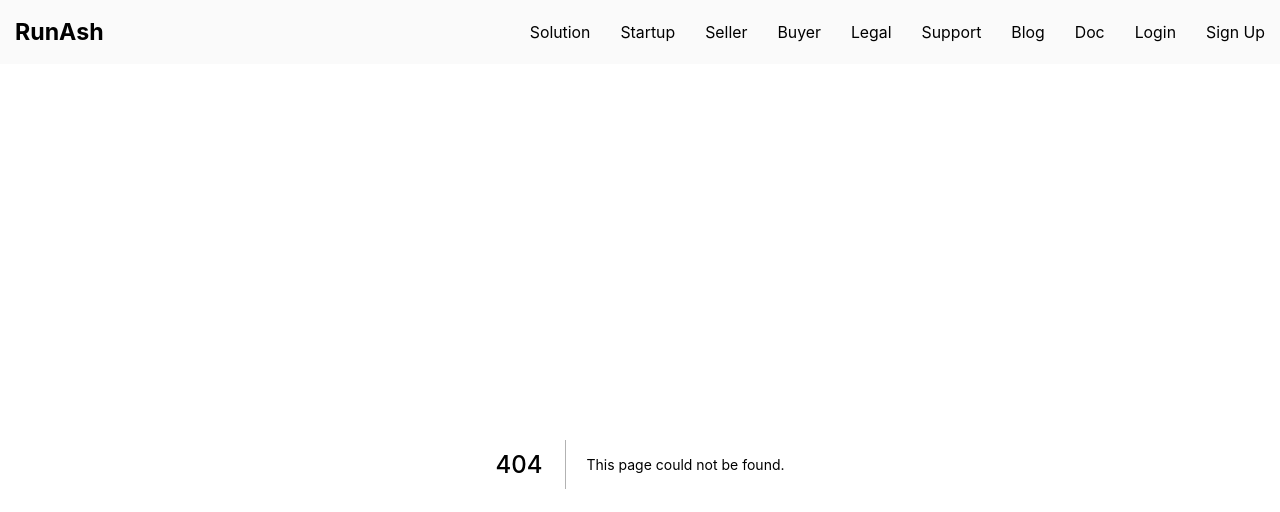
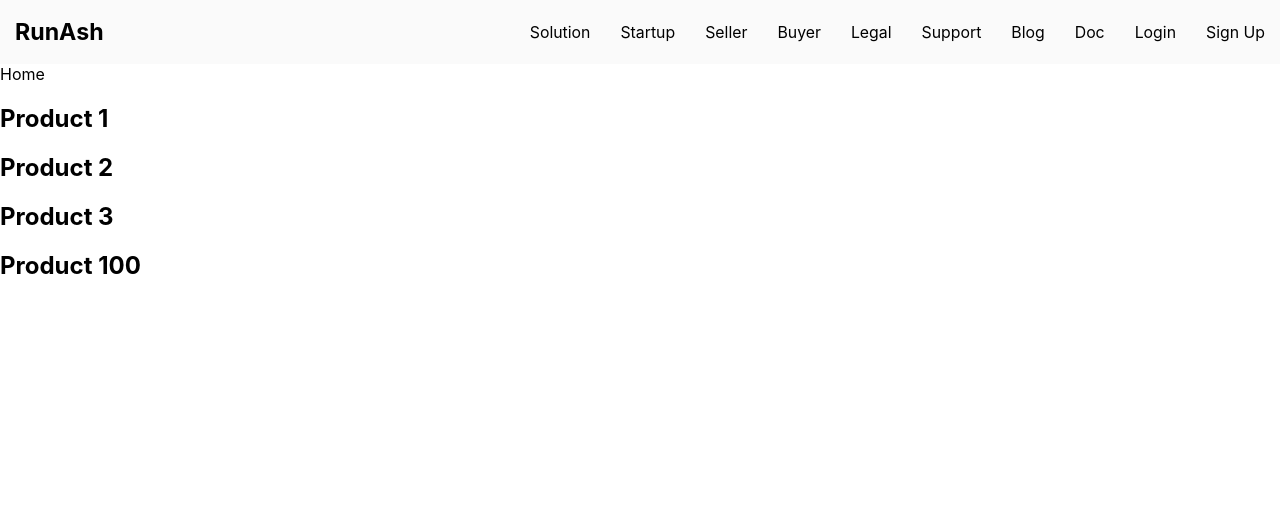
Before and after one commit to rammurmu/next, a Next.js app: page /products in a window 1280 px wide. Before the commit this address had no page. Shown: the top 512 px of the page. Built offline with nearby package versions, Linux system fonts and the light colour scheme.

Commit message:
Update and rename pages/api/auth/test-session.js to pages/products/index.js

```diff
--- /dev/null
+++ b/pages/products/index.js
@@ -0,0 +1,33 @@
+import Link from 'next/link'
+
+function ProductList({ productId = 100 }) {
+  return (
+    <>
+      <Link href='/'>
+        <a>Home</a>
+      </Link>
+      <h2>
+        <Link href='product/1'>
+          <a>Product 1</a>
+        </Link>
+      </h2>
+      <h2>
+        <Link href='product/2'>
+          <a>Product 2</a>
+        </Link>
+      </h2>
+      <h2>
+        <Link href='product/3' replace>
+          <a>Product 3</a>
+        </Link>
+      </h2>
+      <h2>
+        <Link href={`product/${productId}`}>
+          <a>Product {productId}</a>
+        </Link>
+      </h2>
+    </>
+  )
+}
+
+export default ProductList
```
Also changed, not shown: pages/api/auth/test-session.js (deleted, +0 -10 lines).
